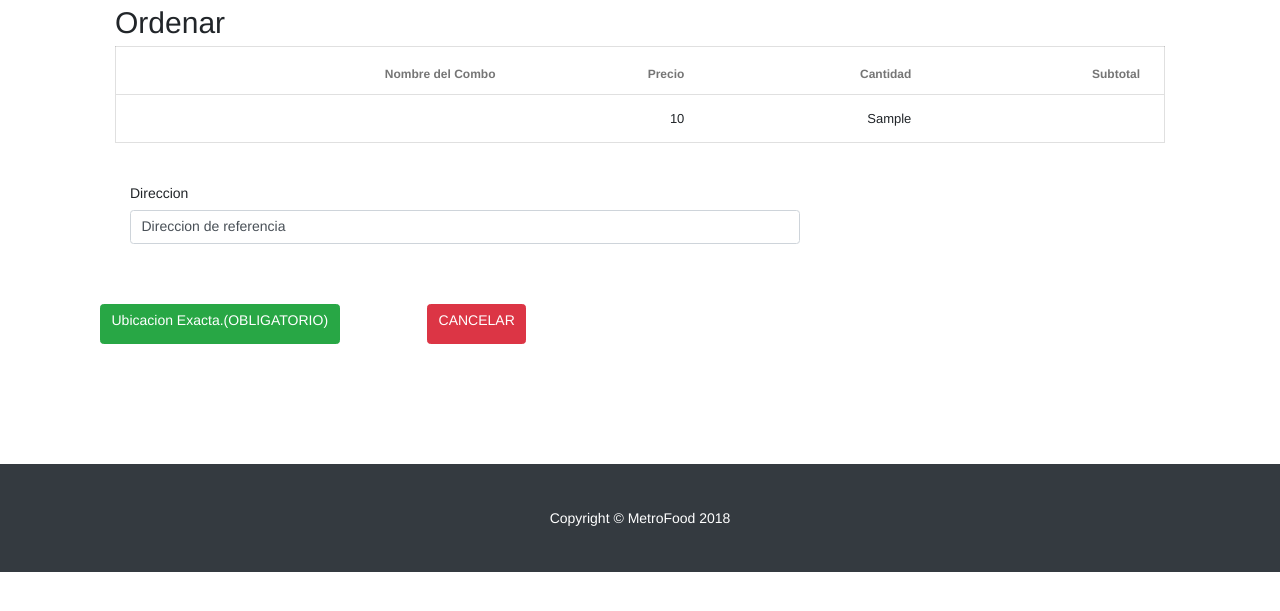
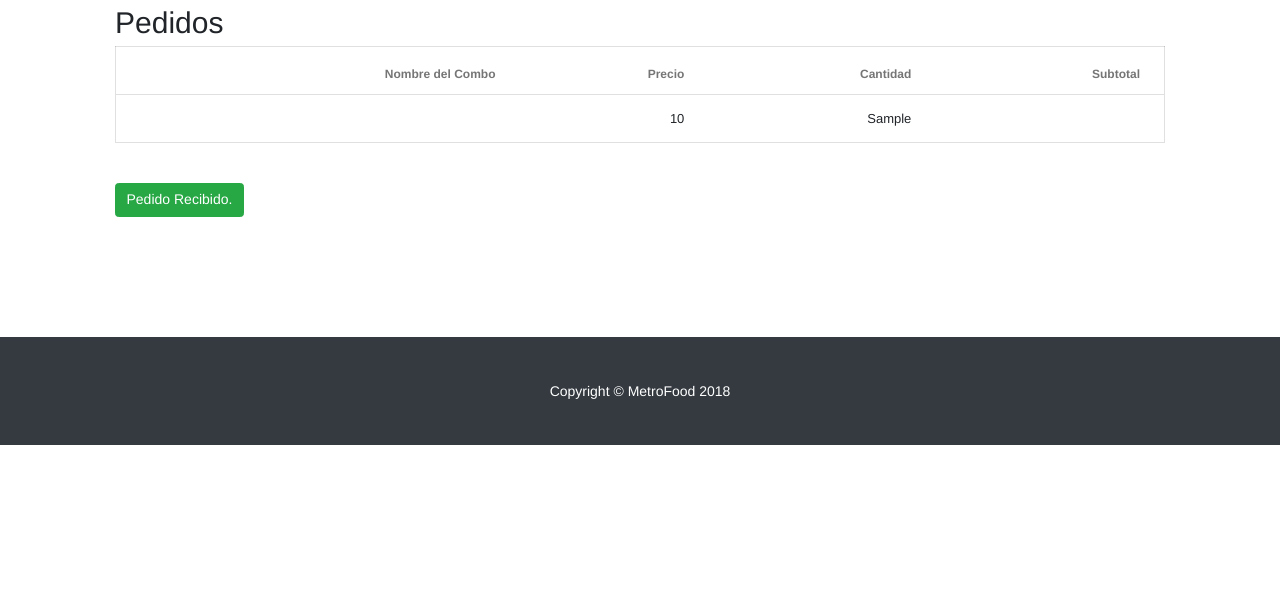
Before and after one commit to atjosue/ProyectoFinal, a PHP site: page /view/cliente/verPedidoCliente.php in a window 1280 px wide. Shown: the part 77-688 px from the top of the page. Run offline with PHP 8.4, Linux system fonts and the light colour scheme; the visitor is signed in with stand-in values (Sample User, id 1); tables that the repository leaves empty or names only in its code hold one stand-in row (values such as "Sample post"); data that the repository does not hold is empty; style sheets or scripts are compiled from the project's sources; some libraries are stand-ins or nearby versions.

Commit message:
vista pedidos

```diff
--- a/view/cliente/verPedidoCliente.php
+++ b/view/cliente/verPedidoCliente.php
@@ -77,7 +77,7 @@
     <div class="container">
 
         <div class="col-md-9" style="margin-top: 10px;">
-                <p class="robo" style="font-weight: 300; margin-bottom: 0px; font-size: 30px;">Ordenar</p>
+                <p class="robo" style="font-weight: 300; margin-bottom: 0px; font-size: 30px;">Pedidos</p>
             </div>
         <div class="col-md-3" style="margin-top: 10px;">
 
@@ -132,25 +132,9 @@
 
           <br><br>
           <div class="clearfix"></div>
-          <div class="col-md-8 col-sm-8 col-xs-8">
+                   <div class="btn btn-success" id="recibido" > Pedido Recibido.</div>
 
-                      <label class="label-control">Direccion</label>
-                      <input type="text" id="direccion" name="direccion" class="form-control" value="Direccion de referencia">
-                    </div>
-<br><br><br>
-          <div class="row">
-            <div class=" row col-md-12 col-sm-12 col-xs-12">
-
-                        <div class="btn btn-success" id="btnMAPA" > Ubicacion Exacta.(OBLIGATORIO)</div>
-
-                        <div class="col-md-1 col-xs-1 col-md-1 "></div>
-
-                        <input type="hidden" name="lat" id="lati">
-                        <input type="hidden" name="long" id="long">
-                        <br><br>
-                        <div class="btn btn-danger" id="cancelarInfo" > CANCELAR</div>
-          </div>
-
+            </div>
           </div>
           <br><br>
         </div>
@@ -159,25 +143,7 @@
               <br><br><br><br>
                   <div class="col-xs-2 col-md-2 col-sm-2"></div>
 
-                  <div id="botonFinal" class="col-sm-8 col-md-8 col-xs-8">
 
-                      <div id="map" class="z-depth-1" style="height: 400px; width: 700px;"">
-
-                      </div>
-                      <br><br>
-                      <div class="clearfix"></div>
-
-
-                      <center>
-                        <div class="btn btn-success" id="guardarInfo" > Realizar compra.</div>
-
-
-
-                      </center>
-
-                      <br><br>
-
-                </div>
 
         </div>
 
```
